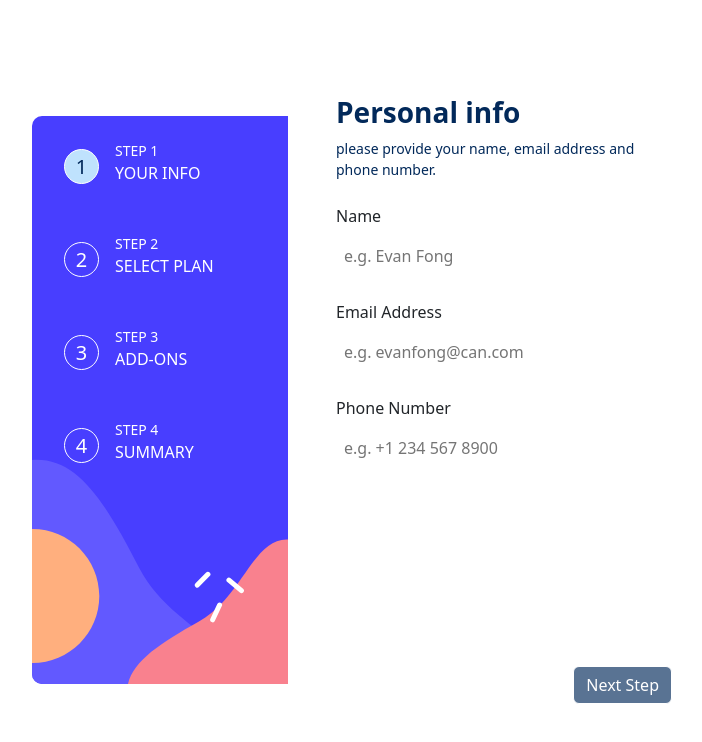
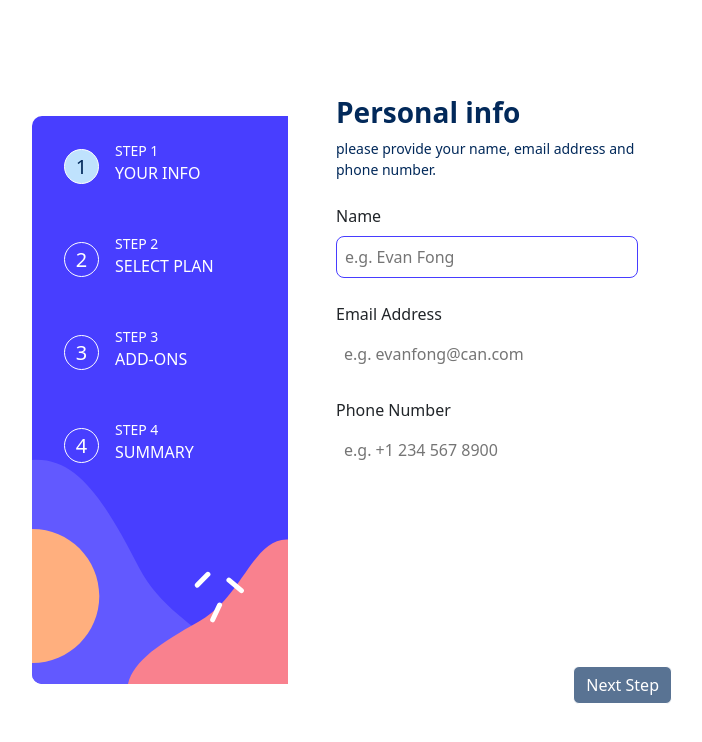
Before and after one commit to PrivDDOS/Angular-form, an Angular app: page / in a window 1280 px wide. In both pictures the pointer is over the input "Name". Shown: the top 742 px of the page, without its empty margins (288-990 px from the left). Built offline with nearby package versions, Linux system fonts and the light colour scheme.

Commit message:
added hover for input too make user easy too see

```diff
--- a/src/styles.scss
+++ b/src/styles.scss
@@ -25,6 +25,11 @@
 
 .input-border {
   border: none;
+}
+
+.input-border:hover {
+  border: 1px solid var(--purple-600) !important;
+  border-radius: 8px;
 }
 
 .input-border:focus {
```
